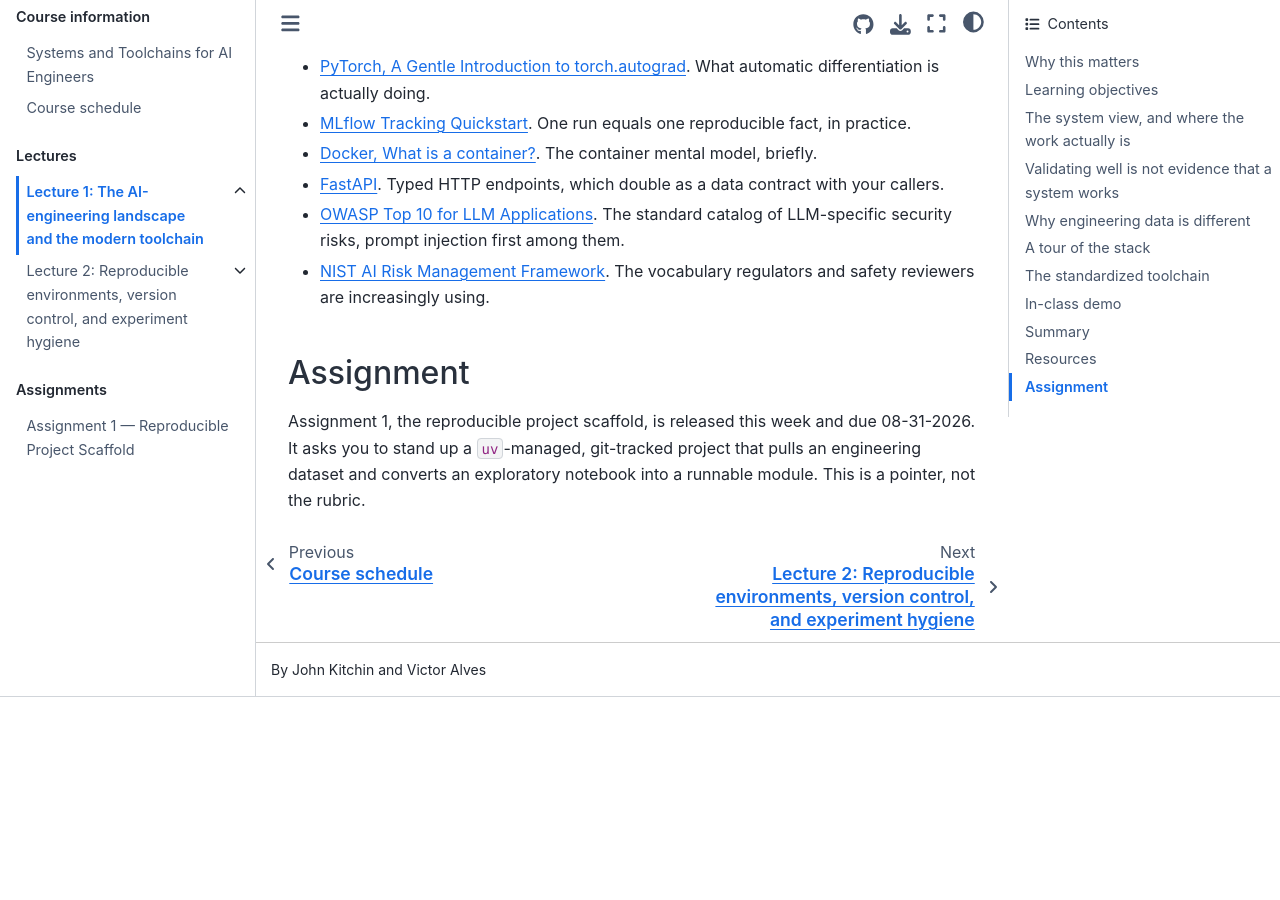
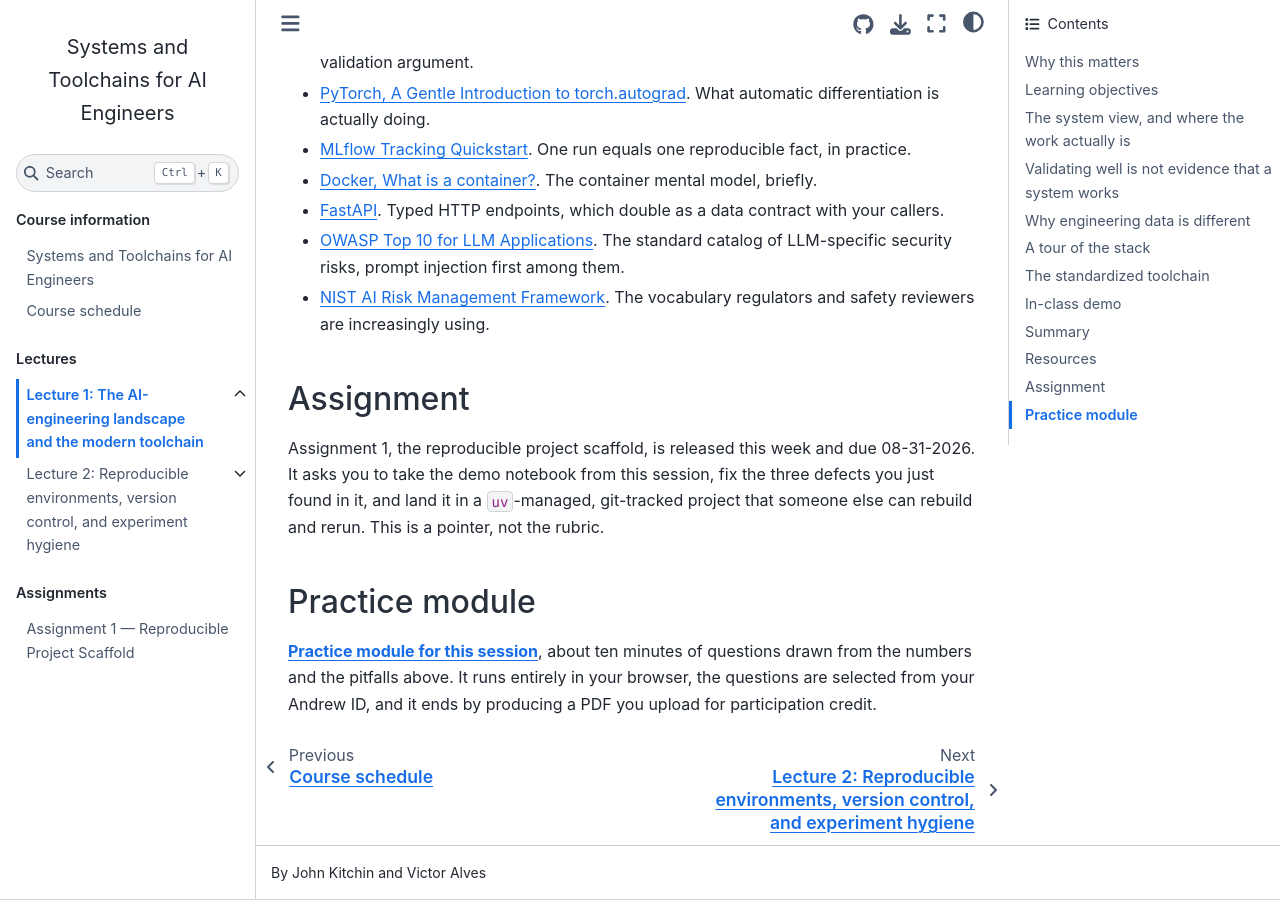
Before and after one commit to jkitchin/f26-06763, a Jupyter Book: the page built from lectures/l01/notes.md, in a window 1280 px wide and 900 px high, scrolled down 14746 px. Built offline with Jupyter Book 1.0.4 settings and Sphinx 7.4.7 and the Sphinx Book theme 1.1.4, drawn with Linux system fonts in a browser that asks for light colours; pages that are not in the unit, such as notebooks, are missing from menus; before the commit the page ends 15443 px from its top, so only the background shows below that; some of the changed text lies outside the part shown.

Commit message:
Link the practice modules from the Week 1 notes and decks
The game has served a module per lecture since it shipped, and the only way in
was the landing page. A student reading L1's notes had no reason to know the
module existed.

Notes get a Practice line in the Overview block beside Slides and Demo, and a
closing section with the link and what the module costs (ten minutes, ends in a
PDF you upload). The decks get the URL on the handoff slide, spelled out in full
rather than as a relative link, because a projected link has to be typeable and
the deck renders from /slides/lNN/ rather than from the notes directory.

Raw HTML anchors, not markdown links: the game is not a Sphinx document, so
[text](../../game/) would fail myst.xref_missing under --warningiserror. Same
mechanism the deck links already use.

Both notes' Assignment paragraphs are updated in the same commit, because they
describe A1 and A1 is rescoped two commits later: the pointer now says fix the
L1 demo's three defects rather than build a module with a tested entry point.

```diff
--- a/lectures/l01/notes.md
+++ b/lectures/l01/notes.md
@@ -6,6 +6,7 @@
 - **Session** Lecture 1, Week 1
 - **Arc** Foundations
 - **Slides** <a href="../../slides/l01/">Deck for this session</a>
+- **Practice** <a href="../../game/#/l01">Practice module for this session</a>
 - **Demo** [`l01-reproducibility.ipynb`](l01-reproducibility.ipynb), the notebook that does not reproduce
 - **Assignment 1**, released this week
 :::
@@ -557,6 +558,13 @@ unfamiliar, and each is the source I would send a colleague to first.
 ## Assignment
 
 Assignment 1, the reproducible project scaffold, is released this week and due
-08-31-2026. It asks you to stand up a `uv`-managed,
-git-tracked project that pulls an engineering dataset and converts an exploratory notebook
-into a runnable module. This is a pointer, not the rubric.
+08-31-2026. It asks you to take the demo notebook from this session, fix the three
+defects you just found in it, and land it in a `uv`-managed, git-tracked project that
+someone else can rebuild and rerun. This is a pointer, not the rubric.
+
+## Practice module
+
+<a href="../../game/#/l01"><strong>Practice module for this session</strong></a>, about ten
+minutes of questions drawn from the numbers and the pitfalls above. It runs entirely in your
+browser, the questions are selected from your Andrew ID, and it ends by producing a PDF you
+upload for participation credit.
```
Also changed, not shown: lectures/l01/slides.md (+2 -0 lines), lectures/l02/notes.md (+9 -1 lines), lectures/l02/slides.md (+2 -0 lines).
